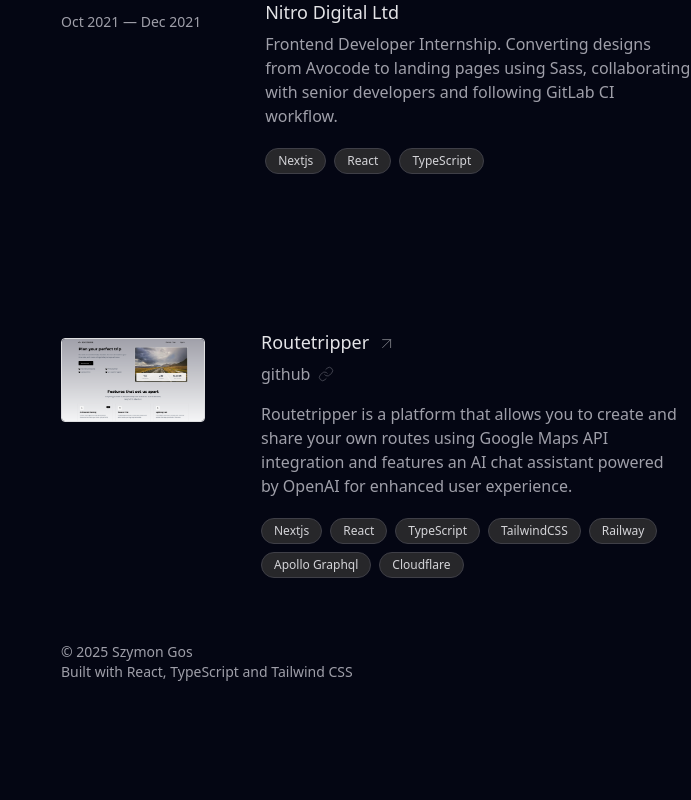
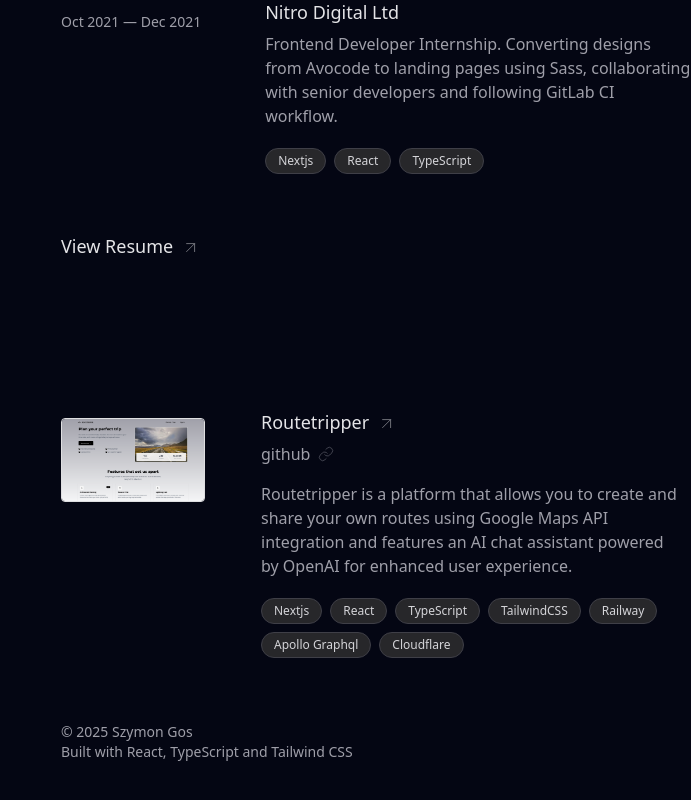
Before and after one commit to SzymonGos/szymongos.github.io, a React (Vite) app: page / in a window 1280 px wide. Shown: the part 1236-2036 px from the top of the page, without its empty margins (589-1280 px from the left). Before the commit the page ends 1982 px from the top, so only its background shows below. Built offline with nearby package versions, Linux system fonts and the light colour scheme.

Commit message:
add resume pdf

```diff
--- a/src/components/Experience/ExperienceSection.tsx
+++ b/src/components/Experience/ExperienceSection.tsx
@@ -1,4 +1,6 @@
 import { MIUKI_URL, T2_WORLD_URL } from "../../constants";
+import { ArrowIcon } from "../Icons/ArrowIcon";
+import LinkButton from "../LinkButton";
 import ExperienceCard from "./ExperienceCard";
 
 const ExperienceSection = () => {
@@ -43,12 +45,12 @@
         description="Frontend Developer Internship. Converting designs from Avocode to landing pages using Sass, collaborating with senior developers and following GitLab CI workflow."
         label={["Nextjs", "React", "TypeScript"]}
       />
-      {/* TODO: Add resume link */}
-      {/* <LinkButton
+
+      <LinkButton
         url="/szymon_gos.pdf"
         title="View Resume"
         icon={<ArrowIcon />}
-      /> */}
+      />
     </section>
   );
 };
```
Also changed, not shown: 1 other file (tests, documents, lock files or other folders).
